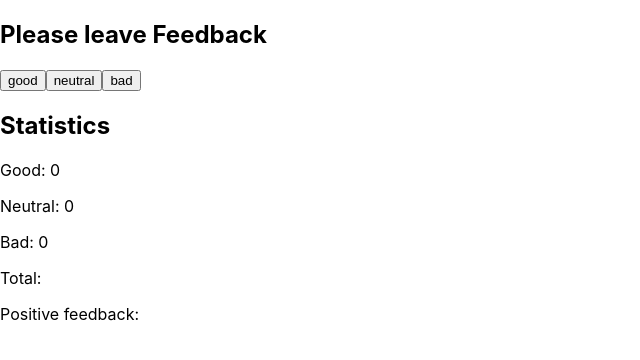
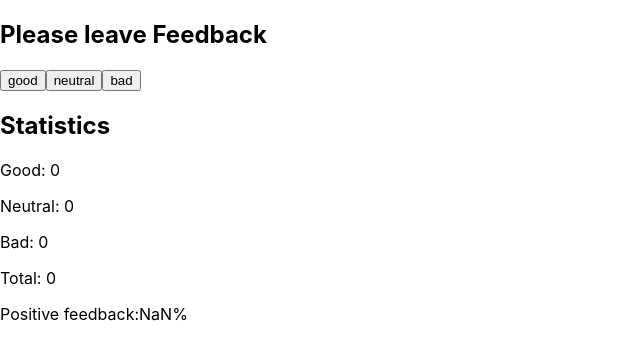
Before and after one commit to YaremaV/goit-react-hw-02-feedback, a React (Create React App) app: page / in a window 1280 px wide. Shown: the top 360 px of the page, without its empty margins (0-640 px from the left). Built offline with nearby package versions, Linux system fonts and the light colour scheme.

Commit message:
Add folderso into Components, create logics for working feedback

```diff
--- a/src/App.js
+++ b/src/App.js
@@ -1,11 +1,73 @@
+import React, { Component } from 'react';
+import PropTypes from 'prop-types';
+import Feedback from './components/Feedback/Feedback';
+import Statistics from "./components/Statistics/Statistics"
 
-import React from 'react';
-import Feedback from './components/Feedback/Feedback';
+class App extends Component {
 
-function App() {
-  return (
-    <Feedback/>
-  );
+  static defaultProps = {
+    positivePercentage: 0
+  };
+
+  static propTypes = {
+    good: PropTypes.number,
+    neutral: PropTypes.number,
+    bad: PropTypes.number
+  }
+
+  state = {
+    good: 0,
+    neutral: 0,
+    bad: 0
+  };
+
+
+
+
+    onFeedback = event => {
+    this.setState(prevState => ({
+      [event.target.name]: prevState[event.target.name] + 1,
+    }));
+  };
+
+  countTotalFeedback = () => {
+    return this.state.good + this.state.neutral + this.state.bad
+
+  };
+
+  countPositiveFeedbackPercentage = () => {
+    // const { good } = this.state.good;
+    return Math.round((this.state.good / this.countTotalFeedback()) * 100);
+  };
+
+
+
+
+  render() {
+
+    const { good, neutral, bad } = this.state;
+    const keys = Object.keys(this.state);
+
+        return (
+    <>
+            <Feedback
+              options={keys }
+              onLeaveFeedback={ this.onFeedback}
+
+            />
+
+            <Statistics
+              good={good}
+              neutral={neutral}
+              bad={bad}
+              total={this.countTotalFeedback()}
+              positivePercentage={this.countPositiveFeedbackPercentage()}
+            />
+    </>
+
+        );
+    };
+
 }
 
 export default App;
--- a/src/components/Feedback/Feedback.js
+++ b/src/components/Feedback/Feedback.js
@@ -1,79 +1,23 @@
-import React, { Component } from 'react';
-import './feedback.css'
-
-class Feedback extends Component{
-
-    state = {
-  good: 0,
-  neutral: 0,
-  bad: 0
-    }
+import React from "react"
+import Section from "../Section/Section"
 
 
-    handleIncrementGood =( ) =>{
-        this.setState(prevState => {
-            return {
+export default function Feedback({ options, onLeaveFeedback }){
 
-                good: prevState.good + 1,
-            }
-        })
-    }
+    return (
+        <Section title="Please leave Feedback">
+<>
+        {options.map((option, idx) => (
+        <button key={idx} type="button"
+        name={option} onClick={onLeaveFeedback}
 
-        handleIncrementNeutral =( ) =>{
-        this.setState(prevState => {
-            return {
-
-                neutral: prevState.neutral + 1,
-            }
-        })
-    }
-
-        handleIncrementBad =( ) =>{
-        this.setState(prevState => {
-            return {
-
-                bad: prevState.bad + 1,
-
-            }
-        })
-    }
-
-    countTotalFeedback = () => {
-        return
-
-    }
-
-    countPositiveFeedbackPercentage = () => {
-        return
-    }
+        >{ option}</button>
+        ))}
+</>
+        </Section>
 
 
 
 
-    render() {
-        return (
-    <>
-        <div>
-            <h2 className="">Please leave Feedback</h2>
-
-            <button type="button" onClick={this.handleIncrementGood}>good</button>
-            <button type="button" onClick={this.handleIncrementNeutral}>neutral</button>
-            <button type="button" onClick={this.handleIncrementBad}>bad</button>
-            </div>
-
-                <div>
-                    <h2>Statistics</h2>
-                    <p>Good: {this.state.good }</p>
-                    <p>Neutral: {this.state.neutral }</p>
-                    <p>Bad: {this.state.bad }</p>
-                    <p>Total: {this.countTotalFeedback }</p>
-                    <p>Positive feedback:{ }</p>
-                </div>
-     </>
-        );
-    };
-
-
+    )
 }
-
-export default Feedback;
--- /dev/null
+++ b/src/components/Section/Section.js
@@ -0,0 +1,11 @@
+import React from "react";
+
+
+export default function Section({ title, children }) {
+    return (
+        <section>
+            <h2 className="title" > {title}</h2>
+            {children}
+        </section>
+    )
+}
--- /dev/null
+++ b/src/components/Statistics/Statistics.js
@@ -0,0 +1,16 @@
+
+import React from "react";
+import "./statistics.css"
+import Section from "../Section/Section"
+
+export default function Statistics({ good,neutral,bad,total,positivePercentage}) {
+    return (
+         <Section title="Statistics">
+                    <p>Good: {good }</p>
+                    <p>Neutral: {neutral }</p>
+                    <p>Bad: {bad }</p>
+                    <p>Total: {total }</p>
+                    <p>Positive feedback:{positivePercentage}%</p>
+         </Section>
+    )
+}
```
Also changed, not shown: src/components/Statistics/statistics.css (added).
